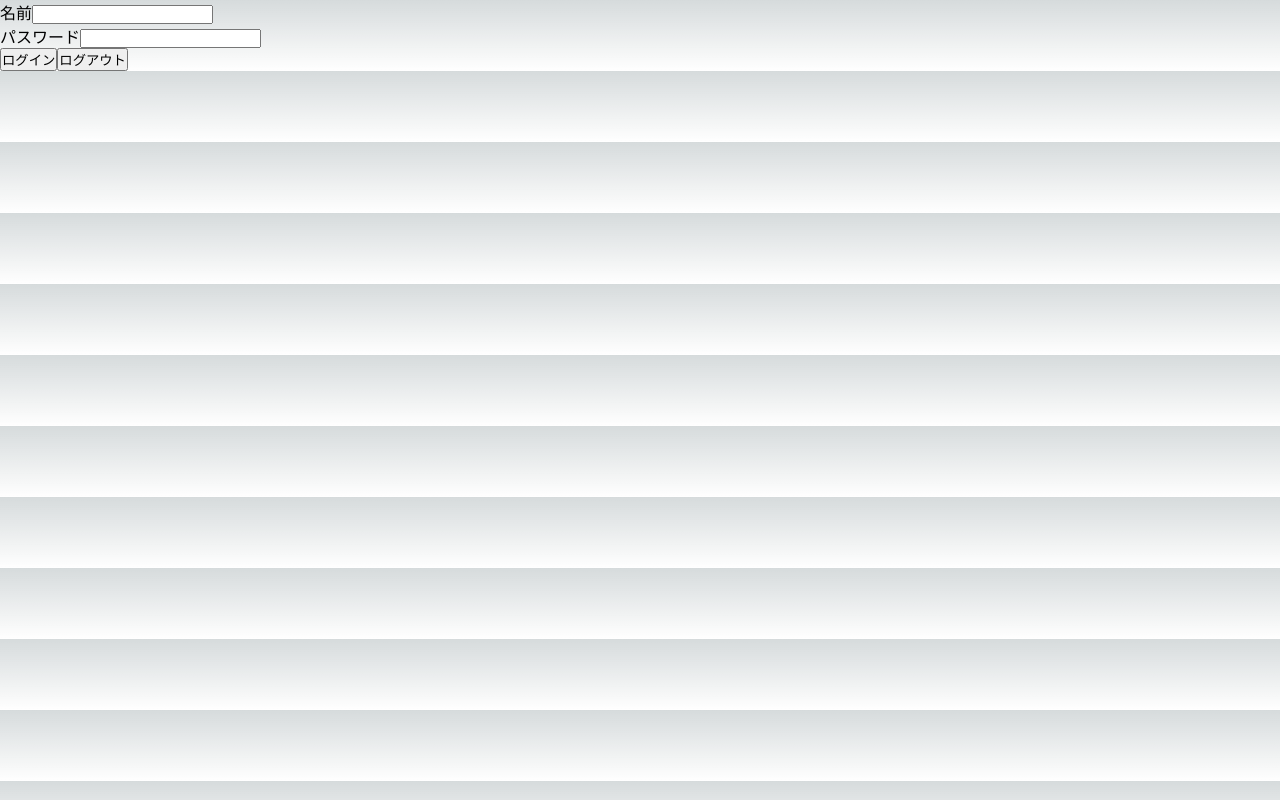
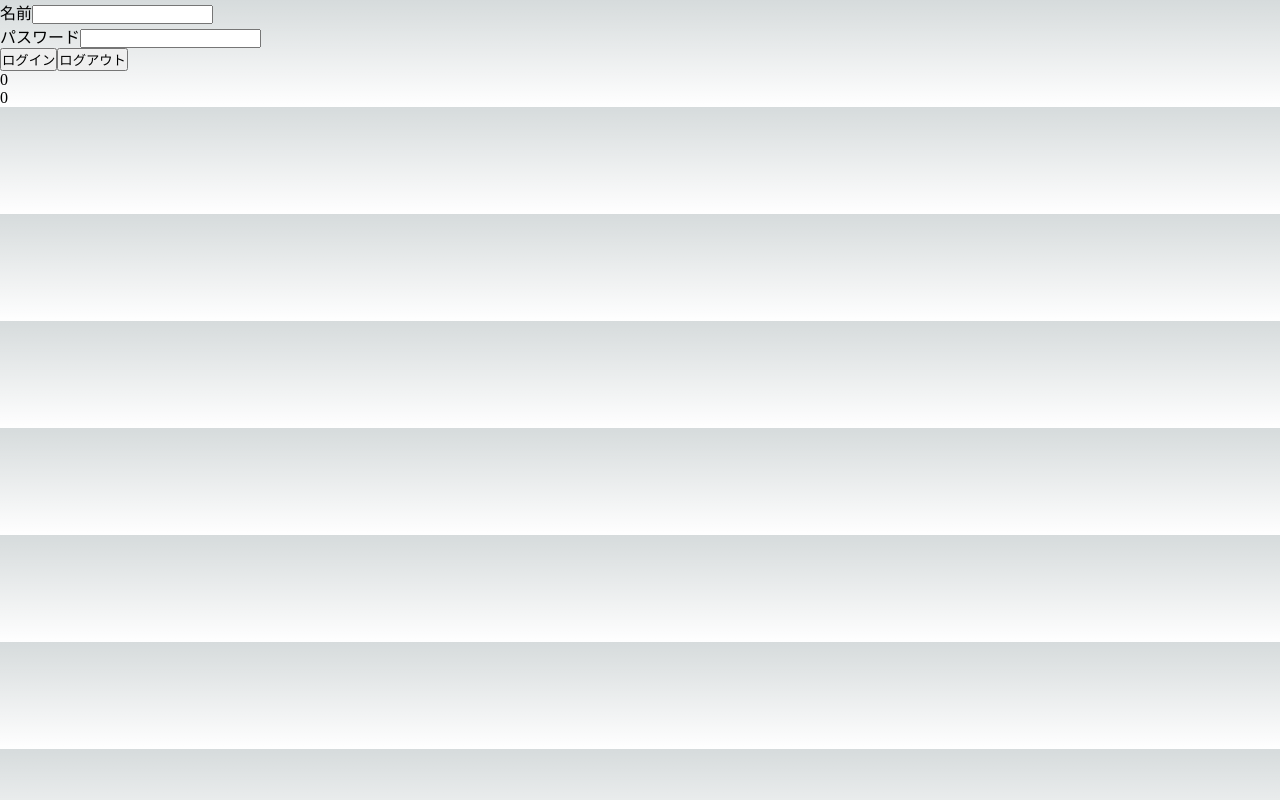
Before and after one commit to takuto-oono/SlackCloneApp, a Next.js app in the folder frontend/: page /component/login_form in a window 1280 px wide. Built offline with nearby package versions, Linux system fonts and the light colour scheme.

Commit message:
fix: workspaceslist→workspacelistに変更、初期値修正

```diff
--- a/frontend/pages/component/login_form.tsx
+++ b/frontend/pages/component/login_form.tsx
@@ -8,9 +8,15 @@ function LoginForm() {
   const [name, setName] = useState("");
   const [password, setPassword] = useState("");
   const [cookies, setCookie, removeCookie] = useCookies(['token']);
-  const [workspaceslist, setWorkspacesList] = useState([{}]);
+  const [workspacelist, setWorkspaceList] = useState([
+    {
+      id: 0,
+      name: "",
+      primary_owner_id: 0
+    }
+  ]);
 
-  const list = workspaceslist.map((item, index) => (
+  const list = workspacelist.map((item, index) => (
     <div key={index}>
       <p>{item.id}</p>
       <p>{item.name}</p>
@@ -38,8 +44,8 @@ function LoginForm() {
     getWorkspaces().then((workspaces: Workspace[]) => {
       console.log("workspaces")
       console.log(workspaces)
-      setWorkspacesList(workspaces)
-      console.log(workspaceslist)
+      setWorkspaceList(workspaces)
+      console.log(workspacelist)
     });
   };
 
```
